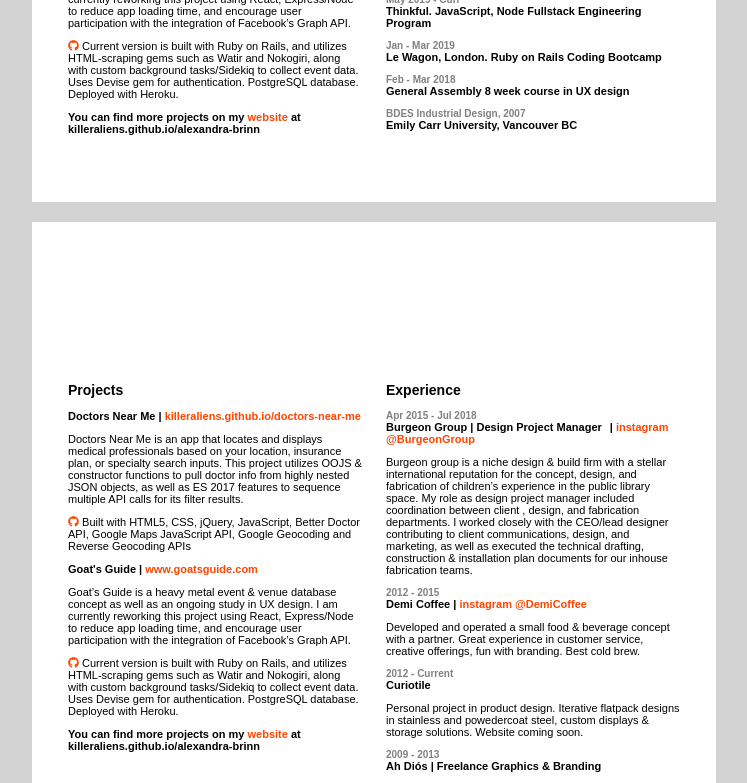
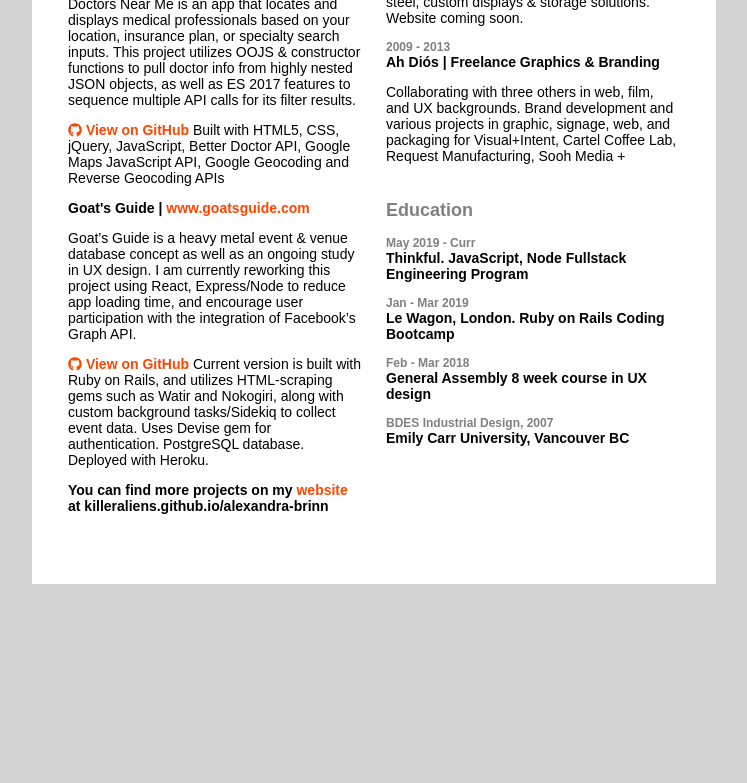
Before and after one commit to killeraliens/abc-cv, a React (Create React App) app: page / in a window 1280 px wide. Shown: the part 740-1523 px from the top of the page, without its empty margins (266-1013 px from the left). After the commit the page ends 1324 px from the top, so only its background shows below. Built offline with nearby package versions, Linux system fonts and the light colour scheme.

Commit message:
pdf gap gone

```diff
--- a/src/App.css
+++ b/src/App.css
@@ -14,9 +14,9 @@
   font-size: 11px;
 }
 
-/*.App.live, .App.live .ProjectTitle * {
+.App.live, .App.live .ProjectTitle * {
   font-size: 14px;
-}*/
+}
 
 .App .live-only {
   display: none;
@@ -32,6 +32,7 @@
   font-size: 18px;
 }
 
+
 .contact-ul a svg, .download-header svg {
   font-size: 24px;
   margin-right: 6px;
@@ -44,17 +45,16 @@
 /* Grid */
 
 .cv-pdf {
-
   height: 792px;
   width: 612px;
   background-color: white;
   margin: 0 auto;
-  padding: 36px 36px 40px 36px;
-
+  padding: 36px 36px 56px 36px;
 }
 
 .App.live .cv-pdf {
   margin-top: 20px;
+  height: auto;
 }
 
 
@@ -81,6 +81,10 @@
   grid-area: contact-rt;
 }
 
+.App.live .contact-lft, .App.live .contact-rt, .App.live .date {
+  font-size: 12px;
+}
+
 .contact span {
   font-size: 10px;
   font-weight: bold;
@@ -100,19 +104,13 @@
   grid-area: col-two;
 }
 
- .cv-pdf:nth-of-type(2) {
-    padding-top: 56px;
-  }
-
- .App.live .cv-pdf:nth-of-type(2) {
-    padding-top: 36px;
-  }
 
 @media screen and (max-width: 612px) {
   .App.live .grid-template {
     grid-template-columns: 1fr;
-    grid-template-rows: auto auto auto;
-    grid-template-areas: 'contact' 'col-one' 'col-two';
+    grid-template-rows: auto auto auto auto;
+    grid-template-areas: 'contact-rt' 'contact-lft'  'col-one' 'col-two';
+    grid-gap: 0;
   }
 
   .App.live .cv-pdf {
@@ -146,7 +144,11 @@
 }
 
 section {
-  margin-bottom: 24px;
+  margin-bottom: 28px;
+}
+
+.App.live section {
+  margin-bottom: 36px;
 }
 
 ul {
@@ -158,6 +160,11 @@
   font-size: 14px;
   /*text-transform: uppercase;*/
   /*letter-spacing: 1px;*/
+  color: gray;
+}
+
+.App.live .SectionTitle:not(.date) {
+  font-size: 18px;
 }
 
 .SectionTitle.date {
--- a/src/App.js
+++ b/src/App.js
@@ -27,7 +27,7 @@
         <main className="grid-template">
 
           <div className="contact-lft">
-                     <section>
+            <section>
               <ul className="contact-ul" style={{marginTop: 0}}>
                 <li><b>Alexandra Campbell</b></li>
                 <li><b>{store.contact.phone}</b></li>
@@ -72,9 +72,10 @@
             <section>
               {/*<SectionText className="intro" text={store.intro} />
               <SectionText text={store.about} />*/}
-              <p style={{marginTop: 0}}>
+              <p style={{marginTop: 0, fontStyle: 'italic'}}>
                 {/*<b>{store.intro}</b>*/}
                 {' '}
+                {/*<b>{store.about}</b>*/}
                 {store.about}
               </p>
             </section>
@@ -88,7 +89,7 @@
               <SectionTitle title="UX & UI"/>
               <Skills skills={store.designSkills} />
             </section>
-            <section>
+            <section style={{marginBottom: 0}}>
               <SectionTitle title="Projects"/>
               {store.projects.map((project, i) => {
                 return (
@@ -121,7 +122,7 @@
               })}
             </section>
 
-            <section>
+            <section style={{marginBottom: 0}}>
               <SectionTitle title="Education"/>
               {store.courses.map((course, i) => {
                 return (
@@ -138,50 +139,6 @@
         </main>
       </div>
 
-    {/* -----PAGE TWO----- */}
-      <div className="cv-pdf">
-        <main className="grid-template">
-
-          {/*<div className="contact live-only-large">
-             <Contact contactObj={store.contact} />
-          </div>*/}
-
-          <div className="col-one">
-            <section>
-              <SectionTitle title="Projects"/>
-              {store.projects.map((project, i) => {
-                return (
-                  <div className="project" key={i}>
-                    <ProjectTitle title={project.title} link={project.link}/>
-                    <SectionText text={project.text}/>
-                    <SectionText text={project.stack} project={project} />
-                  </div>
-                )
-              })}
-              <p><b>You can find more projects on my</b>{' '}
-                <a href={store.contact.website.href} target="_blank" rel="noopener noreferrer">website</a>
-              {' '}
-              <b>at {store.contact.website.label}</b></p>
-            </section>
-          </div>
-
-          <div className="col-two">
-            <section>
-              <SectionTitle title="Experience"/>
-              {store.experiences.map((exp, i) => {
-                return(
-                  <div className="experience" key={i}>
-                    <SectionTitle className="date" title={exp.date} />
-                    <ProjectTitle title={exp.title} link={exp.insta} role={exp.role}/>
-                    <SectionText text={exp.text} />
-                  </div>
-                )
-              })}
-            </section>
-          </div>
-
-        </main>
-      </div>
     </div>
   );
 }
--- a/src/SectionText.js
+++ b/src/SectionText.js
@@ -8,7 +8,7 @@
     : null;
 
   const gitHubProject = project
-    ? <a href={project.github.href} target="_blank" rel="noopener noreferrer"> <FontAwesomeIcon icon={faGithub}/> </a>
+    ? <a href={project.github.href} target="_blank" rel="noopener noreferrer"> <FontAwesomeIcon icon={faGithub}/> View on GitHub{' '}</a>
     : null;
 
   return(
--- a/src/SectionTitle.js
+++ b/src/SectionTitle.js
@@ -3,6 +3,6 @@
 export default function SectionTitle(props) {
 
   return(
-    <h2 className={`SectionTitle ${props.className}`}>{props.title}</h2>
+    <h2 className={`SectionTitle ${props.className ? props.className : ''}`}>{props.title}</h2>
   )
 }
```
Also changed, not shown: 1 other file (tests, documents, lock files or other folders).
